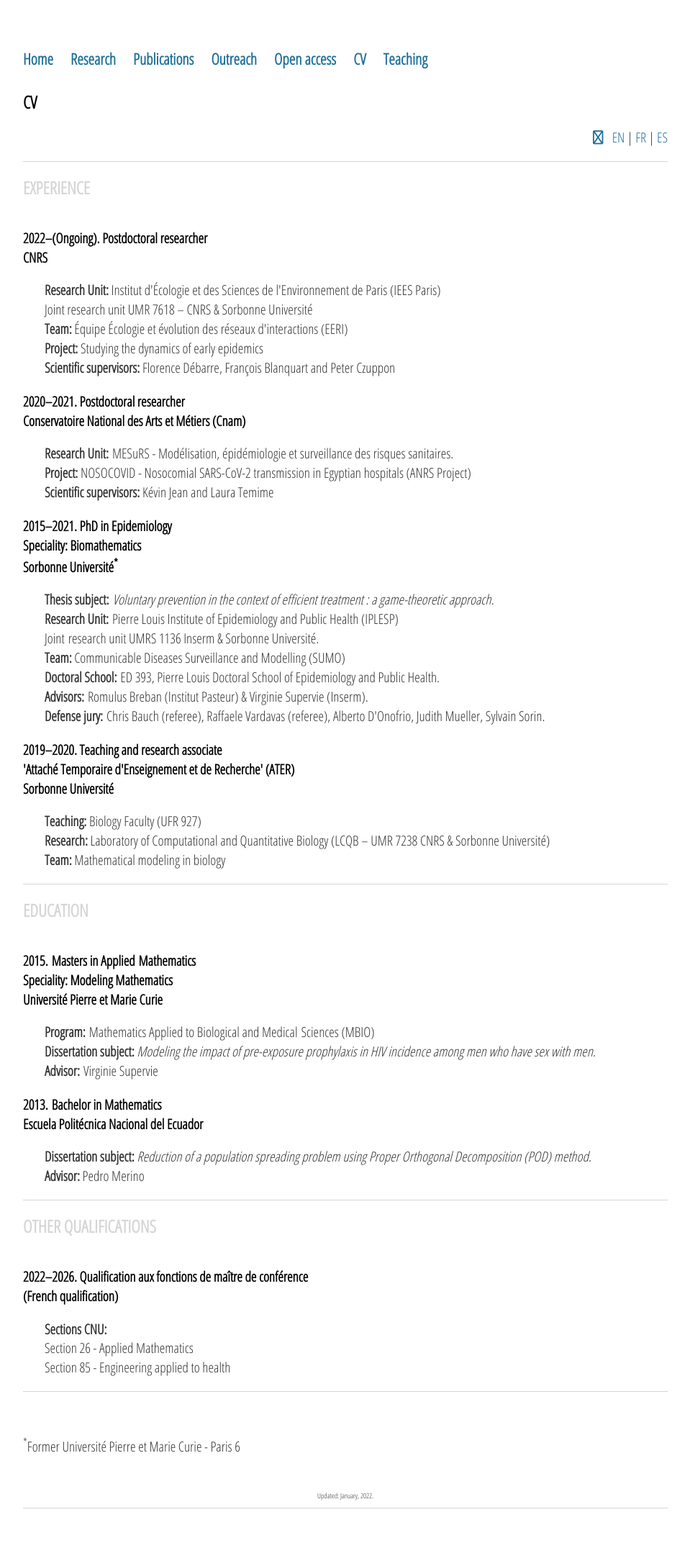
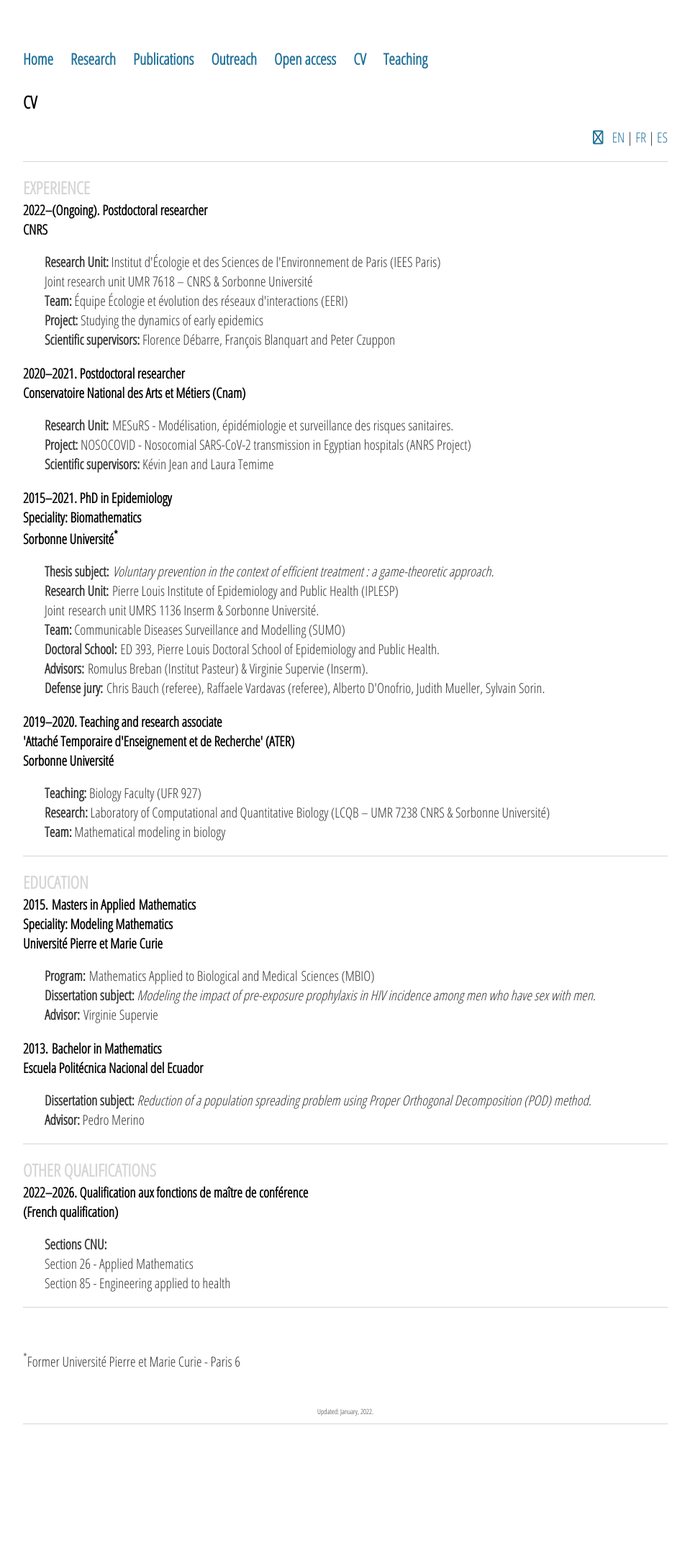
Before and after one commit to sjijon/sjijon.github.io, a Jekyll site: the page built from cv.html, in a window 1280 px wide. Shown: the whole page at 72% size, without its empty margins (160-1119 px from the left). Built offline with Jekyll 4.4.1, drawn with Linux system fonts in a browser that asks for light colours; nearby versions of some CDN libraries; after the commit the page ends 2059 px from its top, so only the background shows below that.

Commit message:
Increase vertical space after h5

```diff
--- a/css/main.css
+++ b/css/main.css
@@ -47,6 +47,7 @@
     font-family: 'Open Sans Condensed', 'Sans-Serif';
     color: #d5d5d5;
     margin-top: 0px;
+    margin-bottom: 1px;
 }
 p {
     font-size: 1.2em;
```
